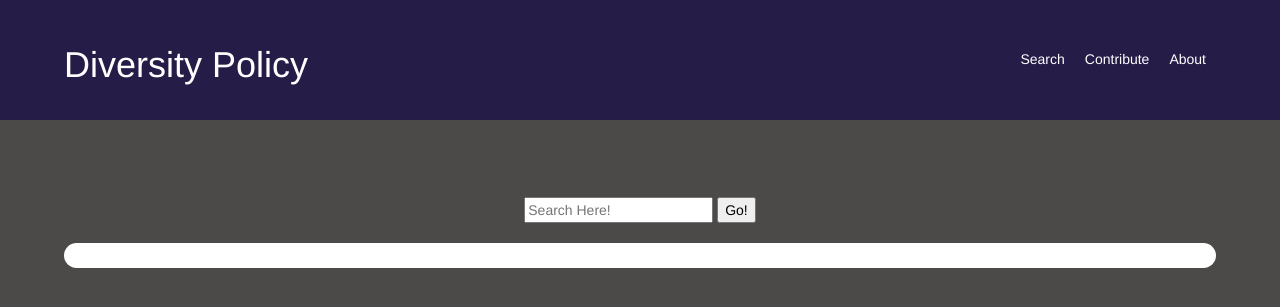
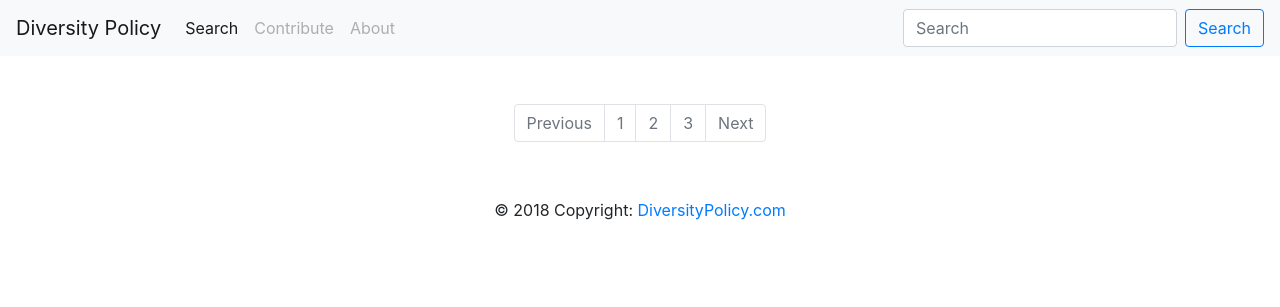
Before and after one commit to nickcirone/divpolicy, a Django app: page /policy/ in a window 1280 px wide. Shown: the top 307 px of the page. Run offline with Django 3.2, Linux system fonts and the light colour scheme; data that the repository does not hold is empty; some libraries are stand-ins or nearby versions.

Commit message:
lots of interface improvements

```diff
--- a/blog/static/css/blog.css
+++ b/blog/static/css/blog.css
@@ -1,78 +1,9 @@
-body {
-    background-color: #4b4a49;
+.pagination>li:first-child>a, .pagination>li:first-child>span {
+    border-top-left-radius: 0;
+    border-bottom-left-radius: 0;
 }
 
-#content_div {
-    padding-top: 6%;
-    display: flex;
-    flex-direction: column;
-    align-items: center;
+.pagination>li:last-child>a, .pagination>li:last-child>span {
+    border-top-right-radius: 0;
+    border-bottom-right-radius: 0;
 }
-
-#policy_container {
-    width: 90%;
-    height: 90%;
-    display: flex;
-    justify-content: center;
-    flex-direction: column;
-    border-radius: 20px;
-    background-color: #ffffff;
-    padding-bottom: 25px;
-}
-
-#banner {
-    display: flex;
-    align-items: center;
-    justify-content: space-between;
-    flex-direction: row;
-    width: 100%;
-    height: 120px;
-    background-color: rgba(24, 11, 72, 0.72);
-}
-
-#banner_title {
-    padding-left: 5%;
-    display: flex;
-    flex-wrap: nowrap;
-}
-
-#banner #site_head {
-    color: #ffffff;
-}
-
-form.searchbar {
-    color: #000000;
-}
-
-input.searchbar_text {
-    color: #000000;
-}
-
-#banner_links {
-    padding-right: 5%;
-    display: flex;
-    flex-direction: row;
-}
-
-#banner_links a {
-    padding: 10px;
-    color: #ffffff;
-}
-
-h3.school_name {
-    color: #000000;
-}
-
-h6.policy_index_id {
-    color: #000000;
-}
-
-.policy_post {
-    padding-top: 20px;
-    padding-left: 24px;
-    padding-right: 24px;
-}
-
-.policy_post h2 a {
-    color: #4286f4;
-}
--- a/blog/templates/blog/policy_list.html
+++ b/blog/templates/blog/policy_list.html
@@ -3,45 +3,70 @@
 <html lang="en">
 <head>
     <meta charset="UTF-8">
-    <title>Policy List</title>
-    <link rel="stylesheet" href="https://maxcdn.bootstrapcdn.com/bootstrap/3.3.7/css/bootstrap.min.css" integrity="sha384-BVYiiSIFeK1dGmJRAkycuHAHRg32OmUcww7on3RYdg4Va+PmSTsz/K68vbdEjh4u" crossorigin="anonymous">
-    <link rel="stylesheet" href="https://maxcdn.bootstrapcdn.com/bootstrap/3.3.7/css/bootstrap-theme.min.css" integrity="sha384-rHyoN1iRsVXV4nD0JutlnGaslCJuC7uwjduW9SVrLvRYooPp2bWYgmgJQIXwl/Sp" crossorigin="anonymous">
+    <meta name="viewport" content="width=device-width, initial-scale=1">
+    <title>Diversity Policy</title>
+    <link rel="stylesheet" href="https://maxcdn.bootstrapcdn.com/bootstrap/4.1.3/css/bootstrap.min.css">
     <link rel="stylesheet" href="{% static 'css/blog.css' %}">
 </head>
 
 <body>
-        <div id="banner">
-            <div id="banner_title">
-                <h1><a id="site_head" href="/">Diversity Policy</a></h1>
-            </div>
-            <div id="banner_links">
-                <h5><a href="/">Search</a></h5>
-                <h5><a href="/">Contribute</a></h5>
-                <h5><a href="/">About</a></h5>
-            </div>
-        </div>
 
-        <div id="content_div">
-            <form action="" method="GET" class="searchbar">
-                <input type="text" name="search" class="searchbar_text" placeholder="Search Here!">
-                <input class="searchbar_button" type="submit" value="Go!">
-            </form>
+        <nav class="navbar navbar-expand-lg navbar-light bg-light">
+                <a class="navbar-brand" href="/">Diversity Policy</a>
+                <button class="navbar-toggler" type="button" data-toggle="collapse" data-target="#navbarSupportedContent" aria-controls="navbarSupportedContent" aria-expanded="false" aria-label="Toggle navigation">
+                  <span class="navbar-toggler-icon"></span>
+                </button>
+
+                <div class="collapse navbar-collapse" id="navbarSupportedContent">
+                  <ul class="navbar-nav mr-auto">
+                    <li class="nav-item active">
+                      <a class="nav-link" href="/">Search<span class="sr-only">(current)</span></a>
+                    </li>
+                    <li class="nav-item">
+                      <a class="nav-link disabled" href="/">Contribute</a>
+                    </li>
+                    <li class="nav-item">
+                      <a class="nav-link disabled" href="/">About</a>
+                    </li>
+                  </ul>
+                  <form action="" method="GET" class="form-inline my-2 my-lg-0">
+                    <input class="form-control mr-sm-2" name="search" type="search" placeholder="Search" aria-label="Search">
+                    <button class="btn btn-outline-primary my-2 my-sm-0" type="submit">Search</button>
+                  </form>
+                </div>
+        </nav>
+        <div class="container-fluid">
             <br>
-            <div id="policy_container">
+            <div class="container">
             {% for hit in policies %}
                 {% if forloop.counter0 < 10 %}
-                <div class="policy_post">
-                    <h2><a href="{{ hit.link }}">{{ hit.title }}</a></h2>
-                    <h3 class="school_name">{{ hit.school }}</h3>
-                    <p class="abstract">{{ hit.abstract }}</p>
-                    <h6 class="policy_index_id">{{ hit.id }}</h6>
-                </div>
+                <div class="card border-0" style="padding: 1px">
+                        <div class="card-header"><h2><a href="{{ hit.link }}">{{ hit.title }}</a></h2></div>
+                        <div class="card-body">
+                            <h3 class="school_name">{{ hit.school }}</h3>
+                            <p class="abstract">{{ hit.abstract }}</p>
+                        </div>
+                      </div>
                 {% else %}
 
                 {% endif %}
             {% endfor %}
             </div>
+            <br>
+            <ul class="pagination justify-content-center">
+                    <li class="page-item disabled"><a class="page-link" href="#">Previous</a></li>
+                    <li class="page-item disabled"><a class="page-link" href="#">1</a></li>
+                    <li class="page-item disabled"><a class="page-link" href="#">2</a></li>
+                    <li class="page-item disabled"><a class="page-link" href="#">3</a></li>
+                    <li class="page-item disabled"><a class="page-link" href="#">Next</a></li>
+            </ul>
         </div>
-
+        <footer class="page-footer font-small blue pt-4">
+                <div class="footer-copyright text-center py-3">© 2018 Copyright:
+                        <a href="/"> DiversityPolicy.com</a>
+                </div>
+        </footer>
+        <script src="https://cdnjs.cloudflare.com/ajax/libs/popper.js/1.14.3/umd/popper.min.js"></script>
+        <script src="https://ajax.googleapis.com/ajax/libs/jquery/3.3.1/jquery.min.js"></script>
 </body>
 </html>
```
Also changed, not shown: blog/templates/blog/search_home.html (+46 -20 lines).
